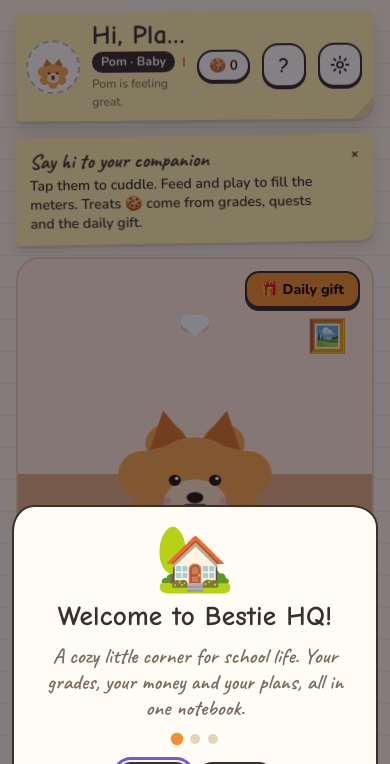
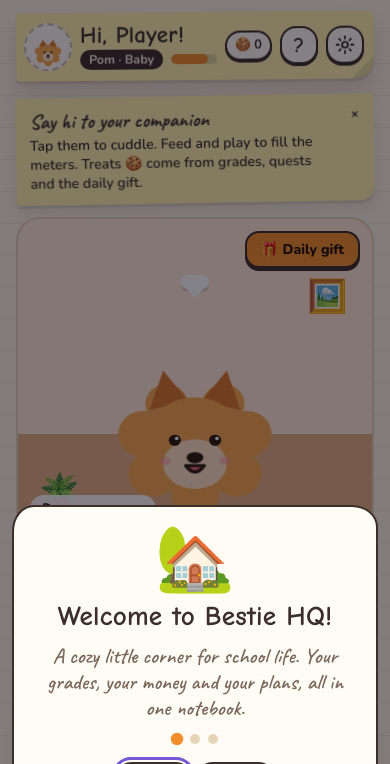
Before and after one commit to Marjie19/levelup-hq, a plain HTML site: page index.html in a window 390 px wide. Shown: the top 764 px of the page. Drawn offline with nearby package versions, Linux system fonts and the light colour scheme; a web font is replaced by a local one.

Commit message:
Fix cramped header on narrow phones
Co-Authored-By: Claude Sonnet 5.5 <noreply@anthropic.com>

```diff
--- a/css/styles.css
+++ b/css/styles.css
@@ -576,3 +576,14 @@ h1,h2,h3,h4{font-weight:700;letter-spacing:.2px}
 
 /* Quests: tap a title to edit */
 .linkbtn{border:0;background:none;padding:0;font:inherit;font-weight:700;color:inherit;text-align:left;cursor:pointer;text-decoration:underline dotted var(--line);text-underline-offset:4px}
+
+/* narrow phones: keep the greeting readable */
+@media (max-width:430px){
+  .top{gap:8px;padding:10px 10px 10px 8px}
+  .toppom{width:48px;height:48px}
+  .toppom .pet-svg{width:40px;height:40px}
+  .hello h1{font-size:1.45rem}
+  .xpline{display:none}
+  .treatpill{padding:3px 8px;font-size:.8rem}
+  .top .iconbtn{width:38px;height:38px}
+}
```
